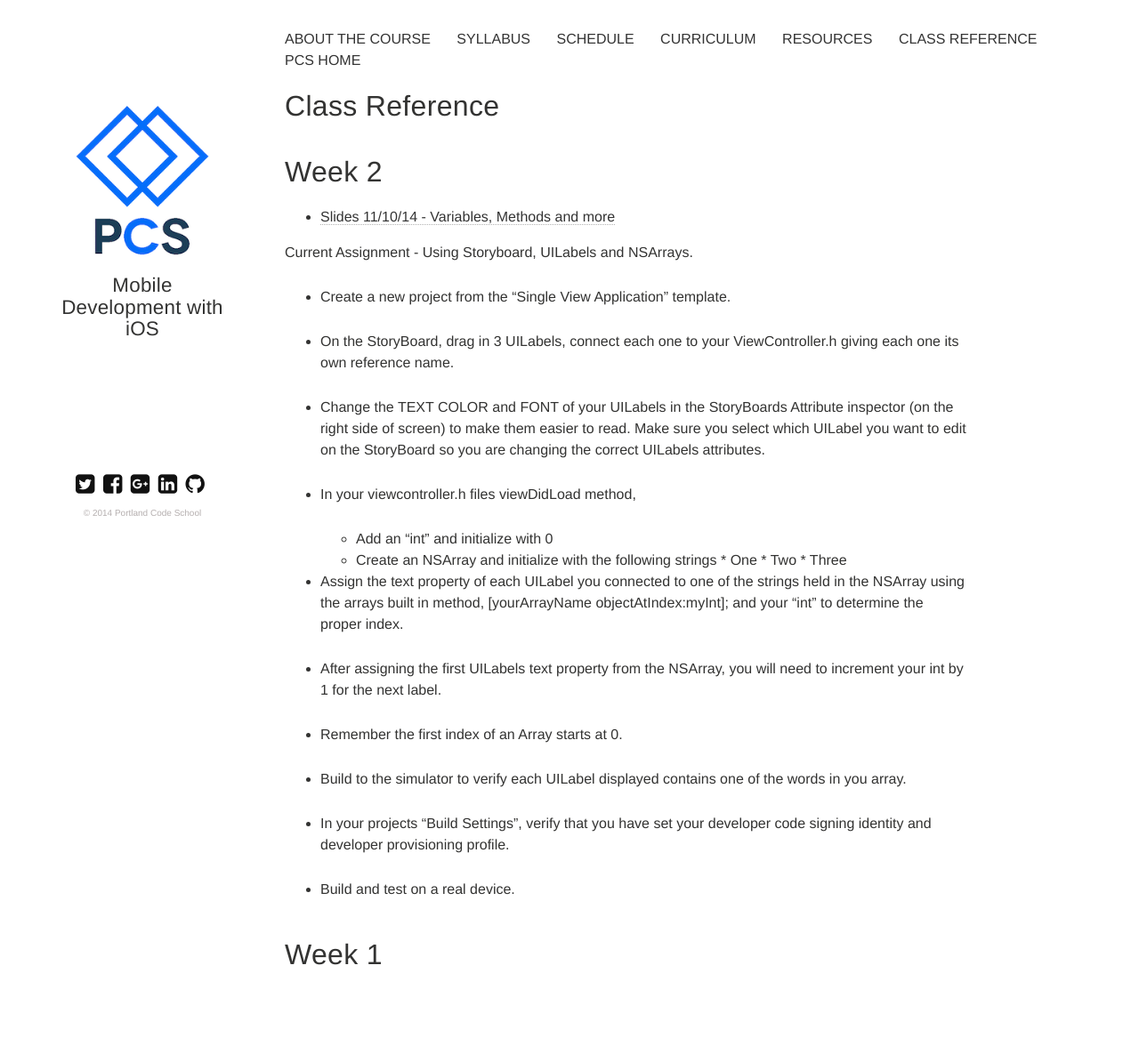
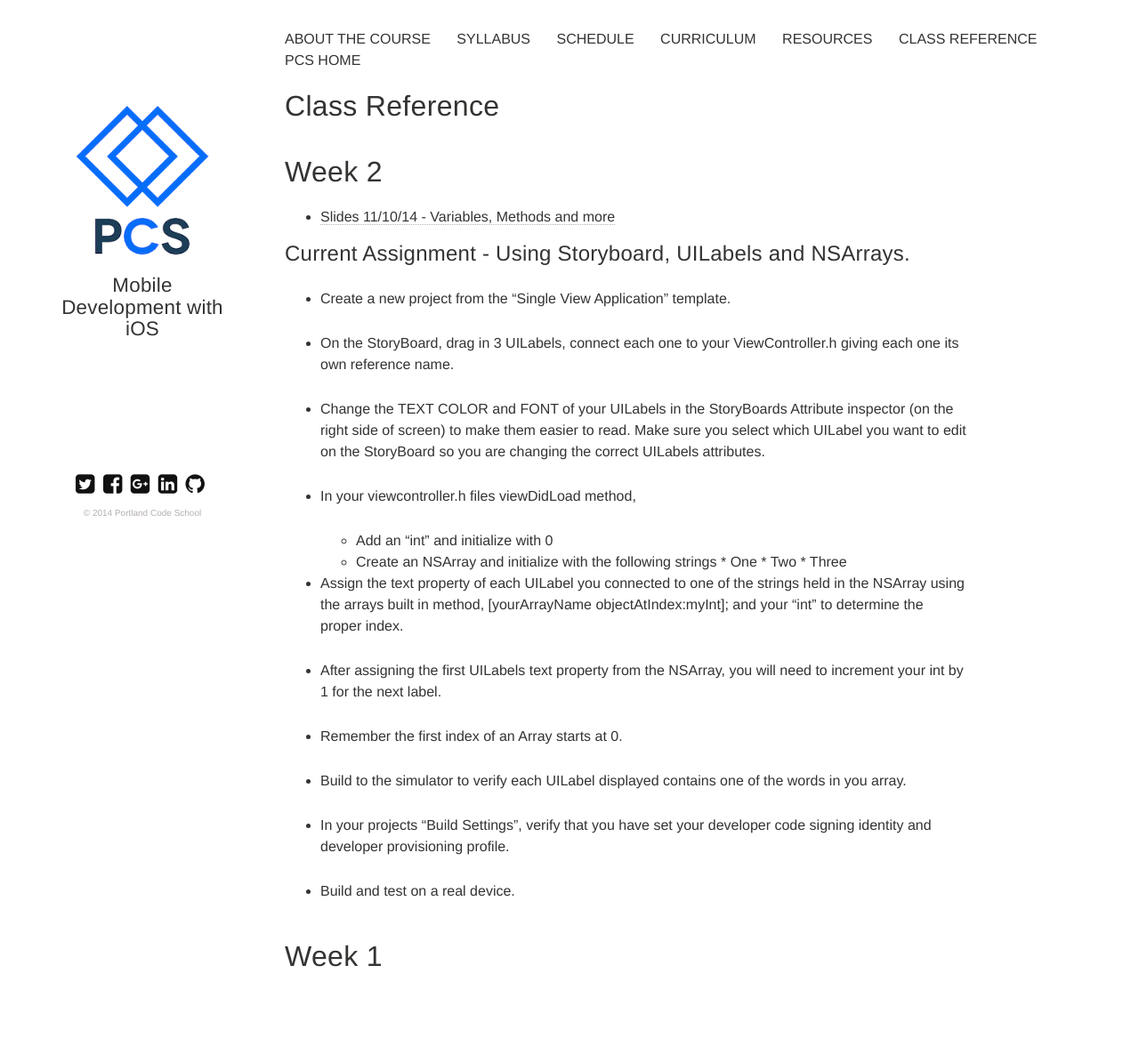
Before and after one commit to portlandcodeschool/ios, a Jekyll site: the page built from reference.md, in a window 1280 px wide. Shown: the whole page at 89% size. Built offline with Jekyll 4.4.1, drawn with Linux system fonts in a browser that asks for light colours; nearby versions of some CDN libraries.

Commit message:
Updating text and headers

```diff
--- a/reference.md
+++ b/reference.md
@@ -8,7 +8,8 @@ tags: [reference]
 # Week 2
 * [Slides 11/10/14 - Variables, Methods and more](https://docs.google.com/presentation/d/1OECBtnPFaUFNtPXx55SBDhPsVGlKWU3VxNF5L52C8N4/edit#slide=id.g46d2eb907_15)
 
-Current Assignment - Using Storyboard, UILabels and NSArrays.
+###Current Assignment - Using Storyboard, UILabels and NSArrays.
+
 * Create a new project from the “Single View Application” template.
 
 * On the StoryBoard, drag in 3 UILabels, connect each one to your ViewController.h giving each one its own reference name.
```
